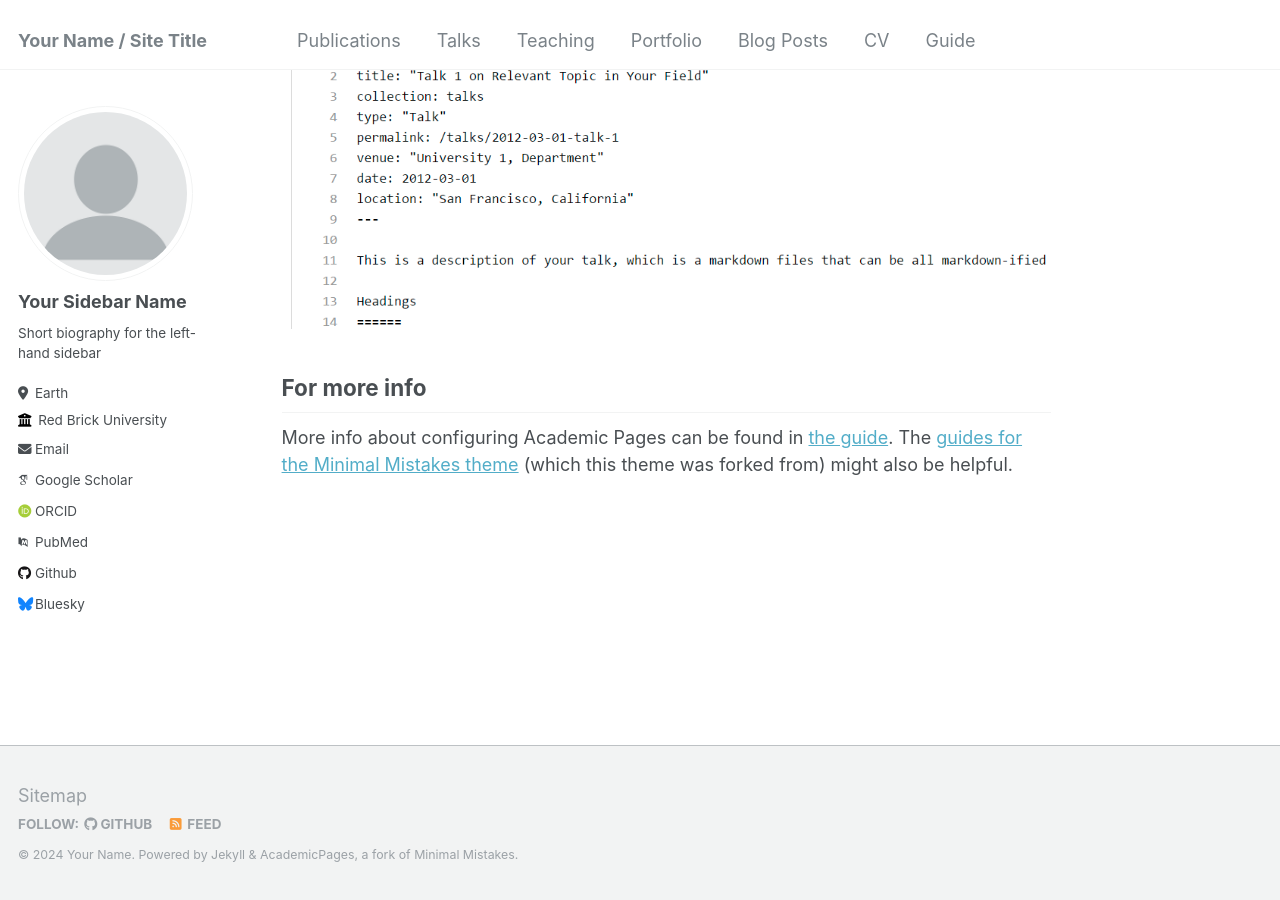
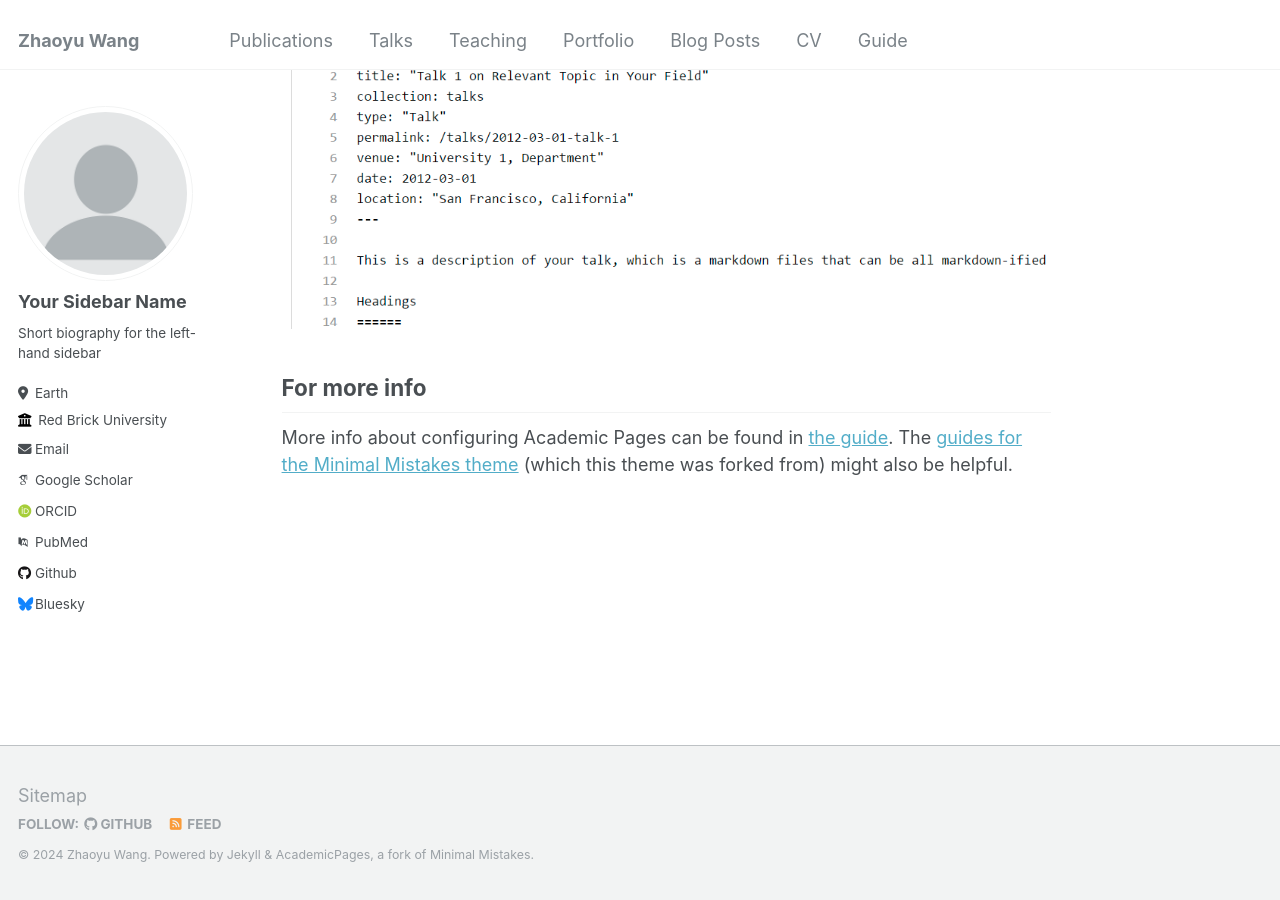
Before and after one commit to ZhaoyuWang1/ZhaoyuWang1.github.io, a Jekyll site: the page built from _pages/about.md, in a window 1280 px wide and 900 px high, scrolled down 2660 px. Built offline with Jekyll 4.4.1, drawn with Linux system fonts in a browser that asks for light colours; some web fonts are replaced.

Commit message:
Update _config.yml

```diff
--- a/_config.yml
+++ b/_config.yml
@@ -8,13 +8,13 @@
 
 # Basic Site Settings
 locale                   : "en-US"
-title                    : "Your Name / Site Title"
+title                    : "Zhaoyu Wang"
 title_separator          : "-"
-name                     : &name "Your Name"
+name                     : &name "Zhaoyu Wang"
 description              : &description "personal description"
-url                      : https://academicpages.github.io # the base hostname & protocol for your site e.g. "https://mmistakes.github.io"
+url                      : https://zhaoyuwang1.github.io # the base hostname & protocol for your site e.g. "https://mmistakes.github.io"
 baseurl                  : "" # the subpath of your site, e.g. "/blog"
-repository               : "academicpages/academicpages.github.io"
+repository               : "ZhaoyuWang1/ZhaoyuWang1.github.io"
 
 # Site Author - The following control what appear as part of the author content on the side bar.
 #               If a field is blank the icon and link will not appear, otherwise it will be shown.
```
